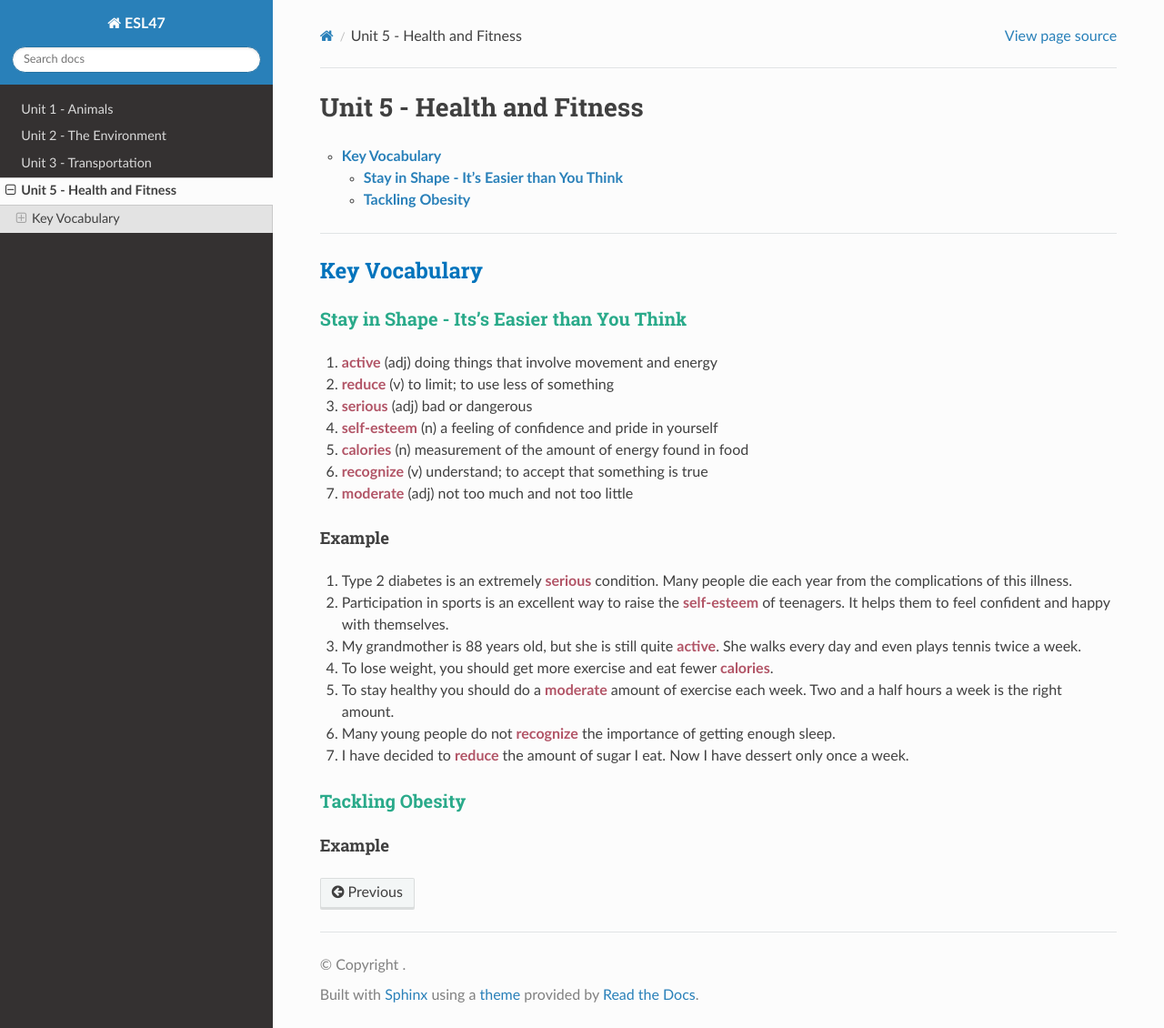
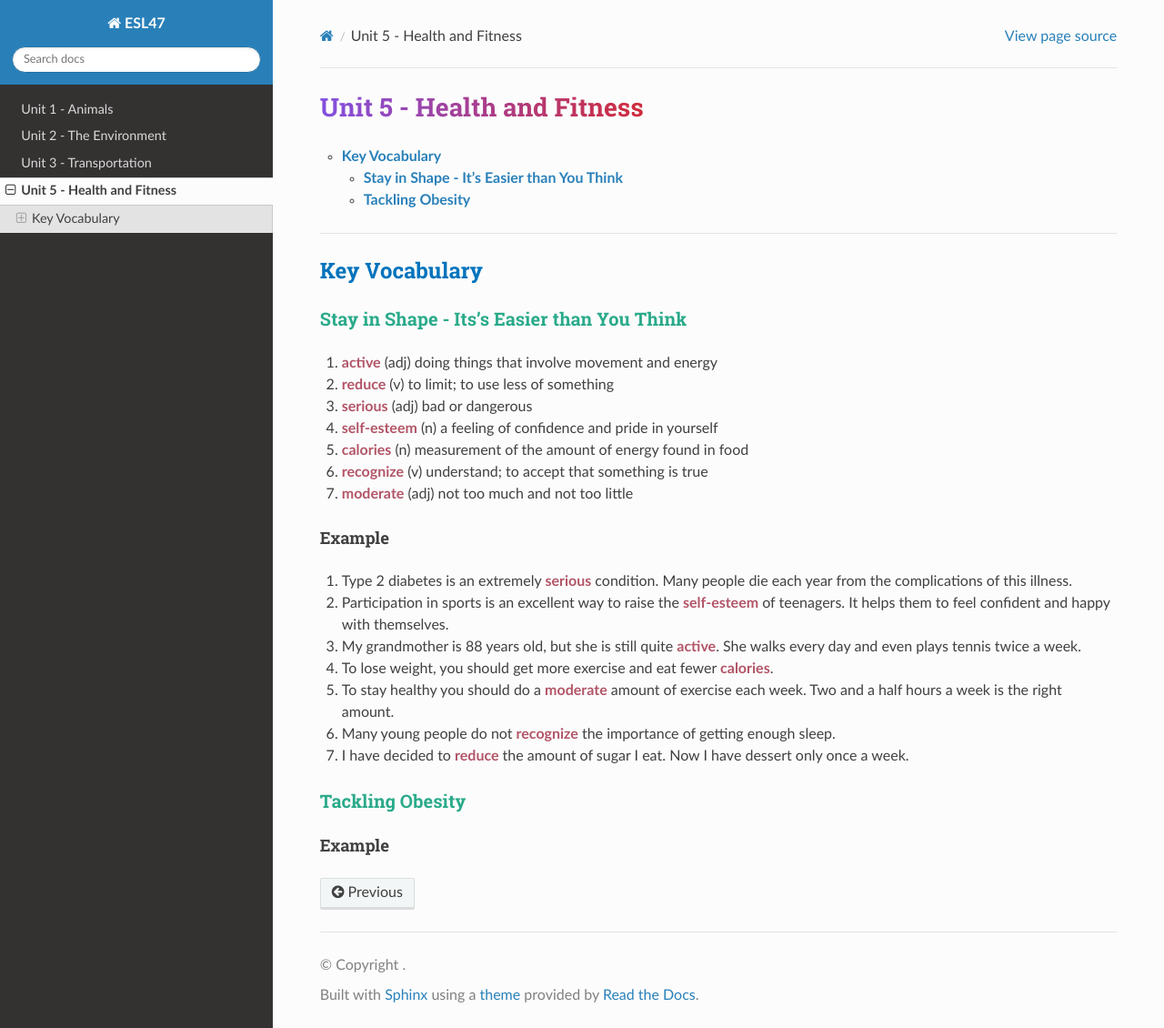
Before and after one commit to vpa24/ESL-47---Intermediate-Low-Integrated-Reading-Writing, a Sphinx documentation site: the page built from docs/source/unit5.md, in a window 1280 px wide and 1130 px high. Shown: the whole window at 91% size. Built offline with Sphinx 7.4.7 and the Read the Docs theme 2.0.0, drawn with Linux system fonts in a browser that asks for light colours.

Commit message:
supported linear gradient for all h1 tags

```diff
--- a/docs/source/_static/css/custom.css
+++ b/docs/source/_static/css/custom.css
@@ -83,7 +83,7 @@ ul li {
 }
 
 #behind-the-screen-of-people-who-make-websites h2,
-#welcome-to-the-documentation-for-esl47 h1 {
+ h1 {
   background: linear-gradient(90deg, #8250df, #d42a32);
   background-clip: text;
   -webkit-background-clip: text;
```
